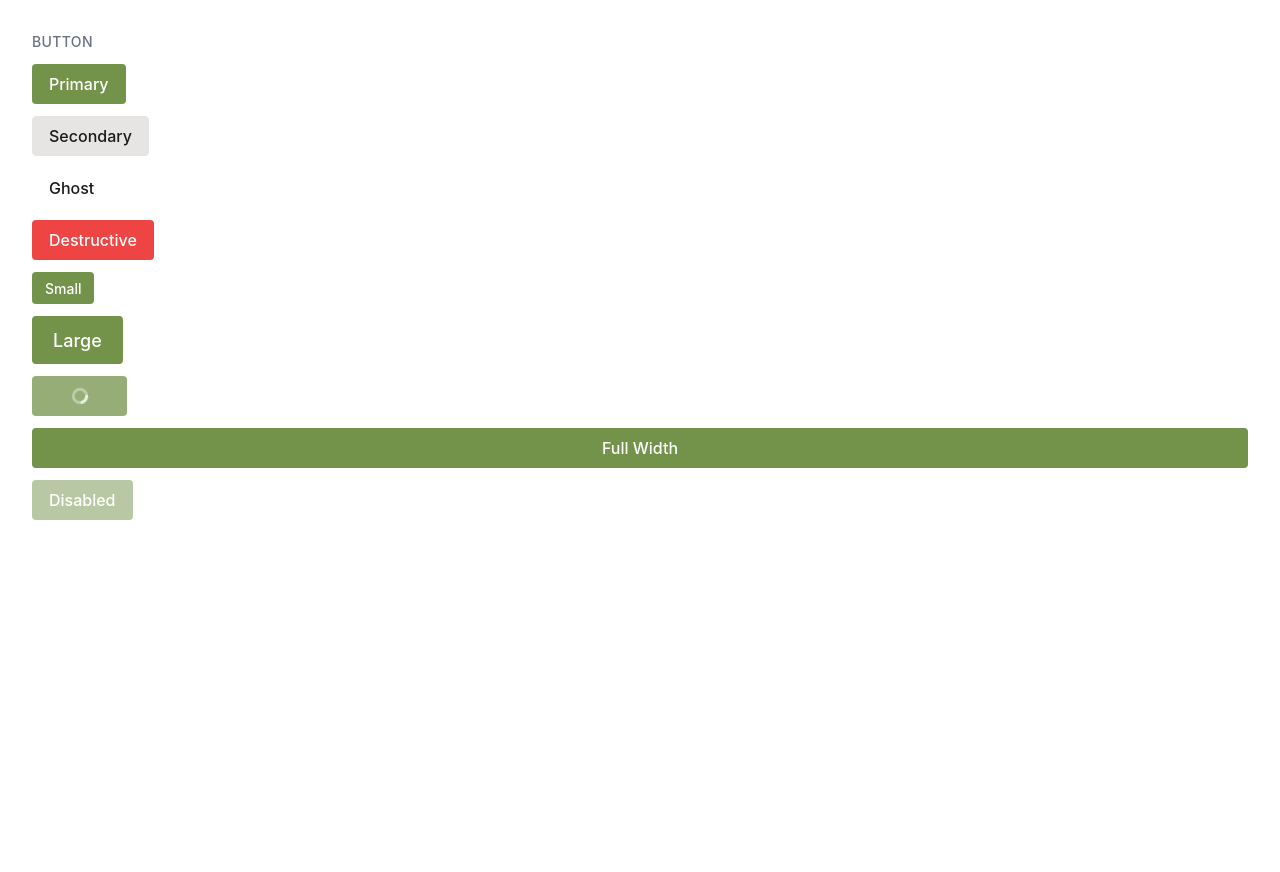
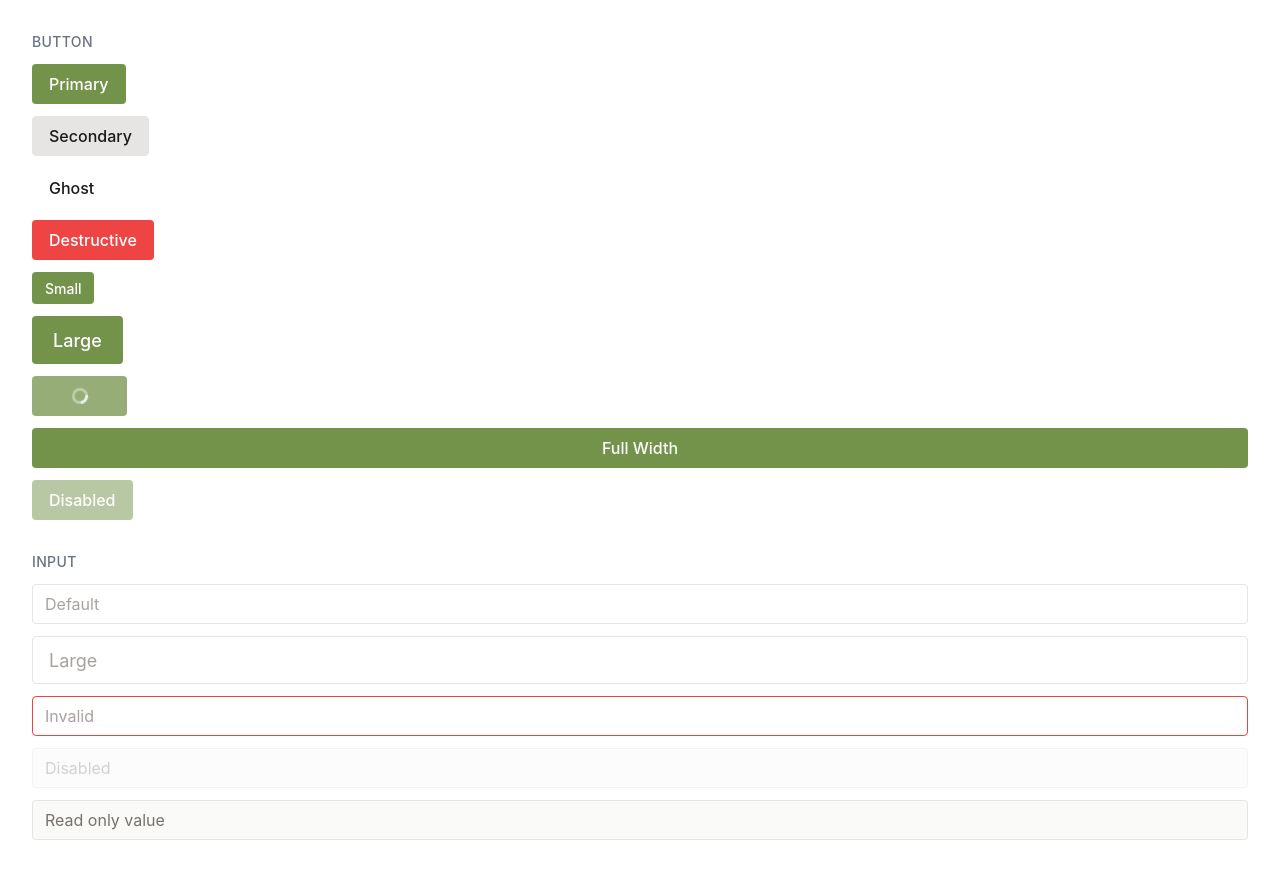
Before and after one commit to DinosaurDerek/dp-ui, a React (Vite) app: page / in a window 1280 px wide. Before the commit the page ends 800 px from the top, so only its background shows below. Built offline with nearby package versions, Linux system fonts and the light colour scheme.

Commit message:
adds input component

```diff
--- /dev/null
+++ b/src/components/Input/Input.tsx
@@ -0,0 +1,74 @@
+import { forwardRef } from "react";
+import type { InputProps } from "./Input.types";
+
+const sizeClasses: Record<string, string> = {
+  md: "h-10 px-3 text-[length:var(--dp-font-size-md)]",
+  lg: "h-12 px-4 text-[length:var(--dp-font-size-lg)]",
+};
+
+export const Input = forwardRef<HTMLInputElement, InputProps>(
+  (
+    {
+      size = "md",
+      type = "text",
+      isInvalid = false,
+      disabled = false,
+      readOnly = false,
+      className = "",
+      ...rest
+    },
+    ref,
+  ) => {
+    const baseClasses = [
+      "w-full",
+      "rounded-[var(--dp-border-radius-md)]",
+      "border",
+      "bg-[var(--dp-color-surface-default)]",
+      "text-[var(--dp-color-text-default)]",
+      "transition-colors duration-150",
+      "outline-none",
+      "placeholder:text-[var(--dp-color-text-subtle)]",
+
+      // Border states — order matters, more specific last
+      isInvalid
+        ? "border-[var(--dp-color-feedback-error-border)]"
+        : "border-[var(--dp-color-border-default)]",
+
+      // Focus ring
+      readOnly
+        ? "focus:ring-2 focus:ring-[var(--dp-color-border-strong)] focus:ring-offset-1"
+        : isInvalid
+          ? "focus:ring-2 focus:ring-[var(--dp-color-feedback-error-border)] focus:ring-offset-1"
+          : "focus:ring-2 focus:ring-[var(--dp-color-border-focus)] focus:ring-offset-1",
+
+      // Disabled
+      disabled
+        ? "opacity-50 cursor-not-allowed bg-[var(--dp-color-surface-subtle)]"
+        : "",
+
+      // Readonly
+      readOnly
+        ? "cursor-default bg-[var(--dp-color-surface-subtle)] text-[var(--dp-color-text-muted)]"
+        : "",
+
+      sizeClasses[size],
+      className,
+    ]
+      .filter(Boolean)
+      .join(" ");
+
+    return (
+      <input
+        ref={ref}
+        type={type}
+        disabled={disabled}
+        readOnly={readOnly}
+        aria-invalid={isInvalid}
+        className={baseClasses}
+        {...rest}
+      />
+    );
+  },
+);
+
+Input.displayName = "Input";
--- /dev/null
+++ b/src/components/Input/Input.types.ts
@@ -0,0 +1,14 @@
+import type { InputHTMLAttributes } from "react";
+
+export type InputSize = "md" | "lg";
+export type InputType = "text" | "email" | "password" | "number";
+
+export interface InputProps extends Omit<
+  InputHTMLAttributes<HTMLInputElement>,
+  "size"
+> {
+  size?: InputSize;
+  type?: InputType;
+  isInvalid?: boolean;
+  className?: string;
+}
--- /dev/null
+++ b/src/components/Input/index.ts
@@ -0,0 +1,2 @@
+export { Input } from "./Input";
+export type { InputProps, InputSize, InputType } from "./Input.types";
--- a/src/demo/ComponentShowcase.tsx
+++ b/src/demo/ComponentShowcase.tsx
@@ -1,5 +1,6 @@
 // src/demo/ComponentShowcase.tsx
 import { Button } from "../components/Button/Button";
+import { Input } from "../components/Input";
 
 export function ComponentShowcase() {
   return (
@@ -28,6 +29,21 @@ export function ComponentShowcase() {
           Disabled
         </Button>
       </section>
+      <section className="flex flex-col gap-3 items-start">
+        <h2 className="text-sm font-medium text-gray-500 uppercase tracking-wide">
+          Input
+        </h2>
+        <Input id="default" placeholder="Default" />
+        <Input id="large" placeholder="Large" size="lg" />
+        <Input id="invalid" placeholder="Invalid" isInvalid />
+        <Input id="disabled" placeholder="Disabled" disabled />
+        <Input
+          id="readonly"
+          placeholder="Read Only"
+          readOnly
+          value="Read only value"
+        />
+      </section>
     </div>
   );
 }
```
